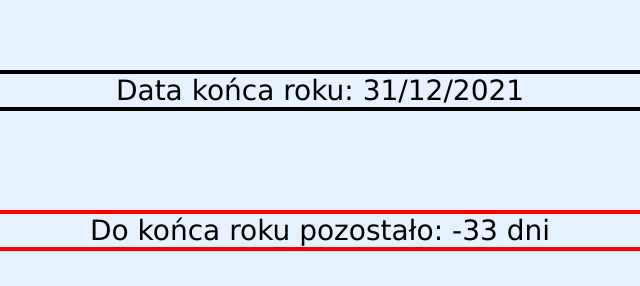
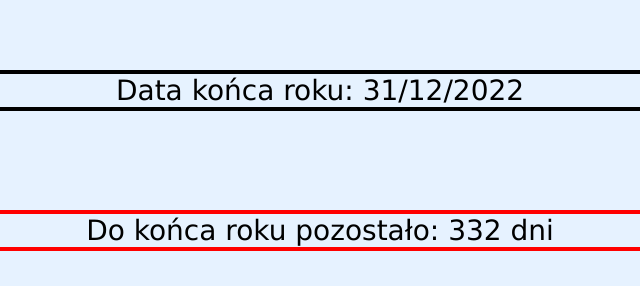
Before and after one commit to Kacpik112/Odliczanie, a plain HTML site: page index.html in a window 1280 px wide. Shown: the part 457-743 px from the top of the page, 320-960 px from the left. Drawn offline with Linux system fonts and the light colour scheme.

Commit message:
Update index.html

```diff
--- a/index.html
+++ b/index.html
@@ -21,7 +21,7 @@
 		var rok = dzisiaj.getFullYear();
 		var milisekundy = dzisiaj.getTime();
 
-		var end = new Date("12/31/2021");
+		var end = new Date("12/31/2022");
 		var endDzien = end.getDate();
 		var endMiesiac = end.getMonth()+1;
 		var endRok = end.getFullYear();
```
